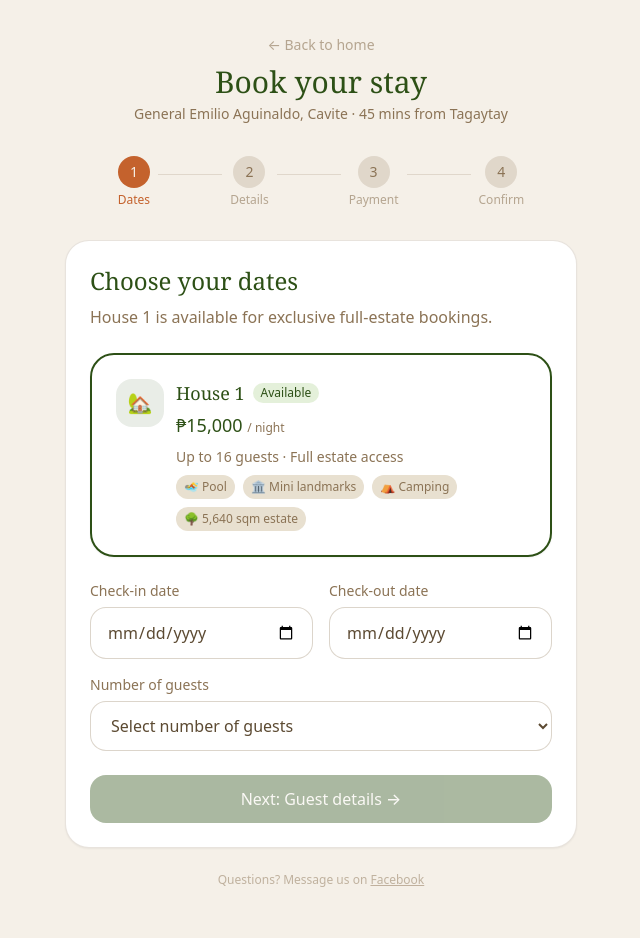
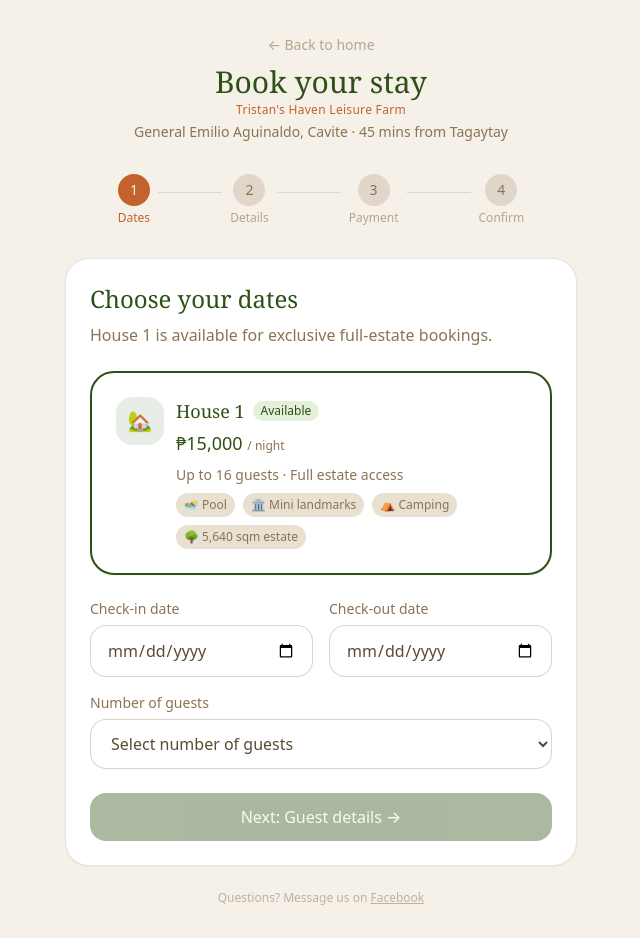
Before and after one commit to TristansHaven/Staycation-ph, a Next.js app: page /booking in a window 1280 px wide. Shown: the whole page, without its empty margins (319-959 px from the left). Built offline with nearby package versions, Linux system fonts and the light colour scheme.

Commit message:
Add location description to booking page

```diff
--- a/app/booking/page.tsx
+++ b/app/booking/page.tsx
@@ -489,6 +489,7 @@ export default function BookingPage() {
         <div className="text-center mb-8">
           <a href="/" className="text-stone/60 text-sm hover:text-forest transition-colors">← Back to home</a>
           <h1 className="text-3xl font-display text-forest mt-2">Book your stay</h1>
+          <p className="text-clay text-xs tracking-wide mt-0.5">Tristan's Haven Leisure Farm</p>
           <p className="text-stone text-sm mt-1">General Emilio Aguinaldo, Cavite · 45 mins from Tagaytay</p>
         </div>
 
```
